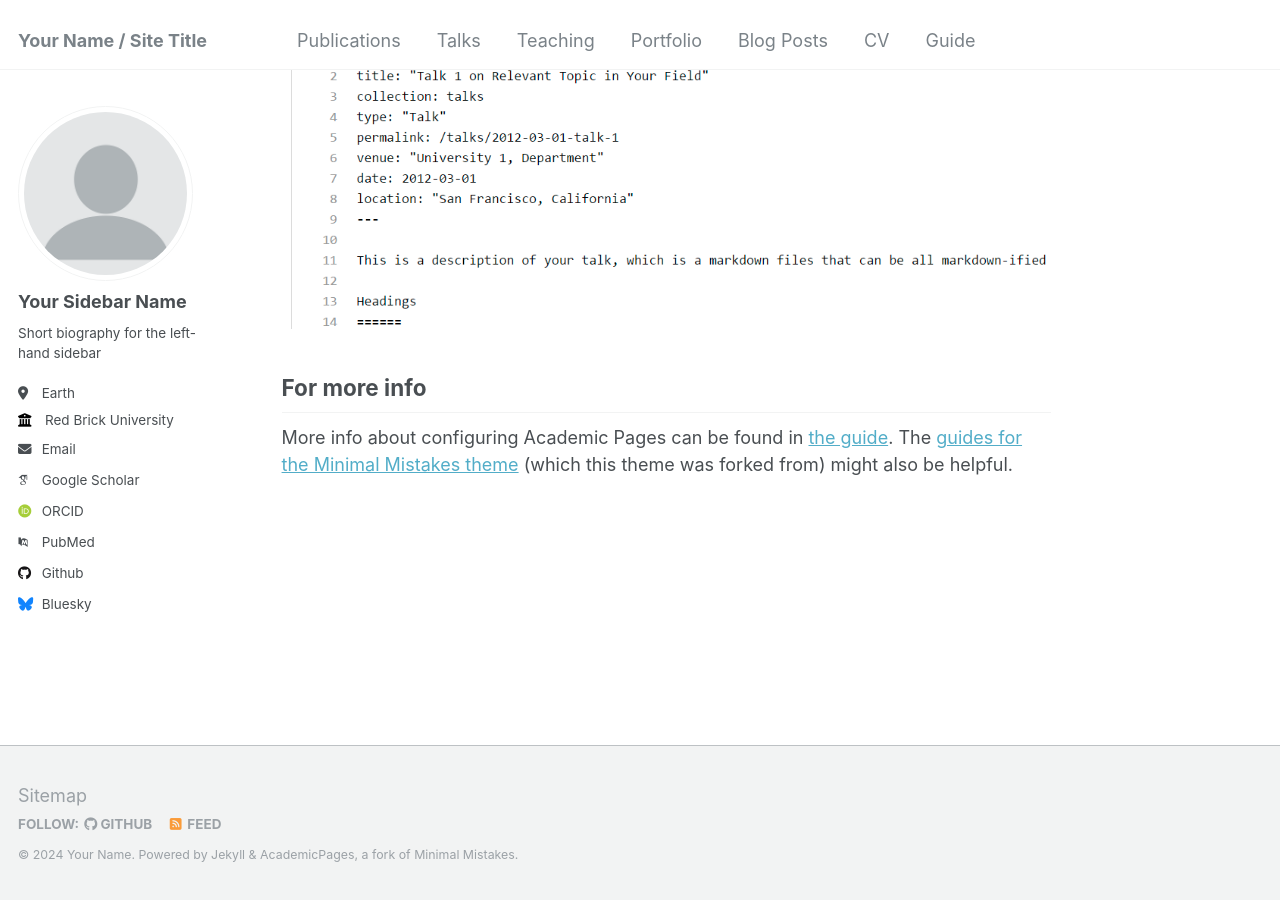
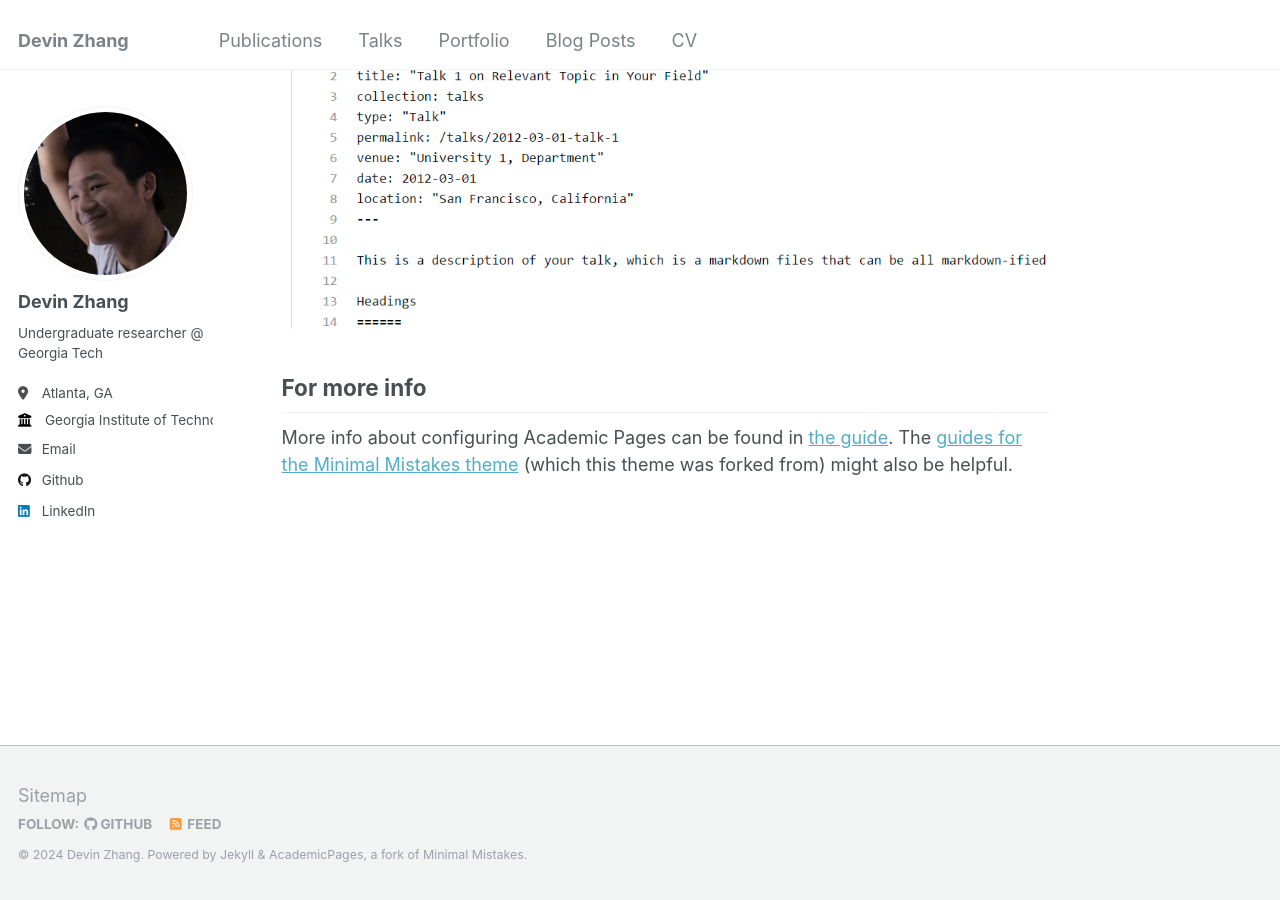
Before and after one commit to devinzhang415/devinzhang415.github.io, a Jekyll site: the page built from _pages/about.md, in a window 1280 px wide and 900 px high, scrolled down 2660 px. Built offline with Jekyll 4.4.1, drawn with Linux system fonts in a browser that asks for light colours; some web fonts are replaced.

```diff
--- a/_config.yml
+++ b/_config.yml
@@ -8,47 +8,47 @@
 
 # Basic Site Settings
 locale                   : "en-US"
-title                    : "Your Name / Site Title"
+title                    : "Devin Zhang"
 title_separator          : "-"
-name                     : &name "Your Name"
-description              : &description "personal description"
-url                      : https://academicpages.github.io # the base hostname & protocol for your site e.g. "https://mmistakes.github.io"
+name                     : &name "Devin Zhang"
+description              : &description "Undergraduate researcher @ Georgia Tech"
+url                      : https://devinzhang415.github.io
 baseurl                  : "" # the subpath of your site, e.g. "/blog"
-repository               : "academicpages/academicpages.github.io"
+repository               : "devinzhang415/devinzhang415.github.io"
 
 # Site Author - The following control what appear as part of the author content on the side bar.
 #               If a field is blank the icon and link will not appear, otherwise it will be shown.
 #               Additional customization can be done by editing /_includes/author-profile.html
 author:
   # Biographic information
-  avatar           : "profile.png"
-  name             : "Your Sidebar Name"
+  avatar           : "profile.jpg"
+  name             : "Devin Zhang"
   pronouns         : # example: "she/her"
-  bio              : "Short biography for the left-hand sidebar"
-  location         : "Earth"
-  employer         : "Red Brick University"
+  bio              : "Undergraduate researcher @ Georgia Tech"
+  location         : "Atlanta, GA"
+  employer         : "Georgia Institute of Technology"
   uri              : # URL
-  email            : "none@example.org"
+  email            : "devinzhang415@gmail.com"
 
   # Academic websites
   arxiv            : # URL - Update with the correct link to your profile
-  googlescholar    : "https://scholar.google.com/citations?user=PS_CX0AAAAAJ"
+  googlescholar    : # URL
   impactstory      : # URL
-  orcid            : "http://orcid.org/yourorcidurl"
+  orcid            : # URL
   semantic         : # URL
-  pubmed           : "https://www.ncbi.nlm.nih.gov/pubmed/?term=john+snow"
+  pubmed           : # URL
   researchgate     : # URL
 
   # Repositories and software development
   bitbucket        : # Username - Update with your username on the site
   codepen          : # Username
   dribbble         : # Username
-  github           : "academicpages"
+  github           : "devinzhang415"
   kaggle           : # Username
   stackoverflow    : # User number or user number and name (i.e., use "1" or "1/jeff-atwood")
 
   # Social media
-  bluesky          : "bsky.app" # Replace this with you Bluesky username
+  bluesky          : # Username
   facebook         : # Username
   flickr           : # Username
   foursquare       : # Username
@@ -57,7 +57,7 @@ author:
   keybase          : # Username
   instagram        : # Username
   lastfm           : # Username
-  linkedin         : # Username
+  linkedin         : "devinzhang415"
   mastodon         : # URL
   medium           : # URL
   pinterest        : # Username
--- a/_data/navigation.yml
+++ b/_data/navigation.yml
@@ -11,9 +11,6 @@ main:
   - title: "Talks"
     url: /talks/
 
-  - title: "Teaching"
-    url: /teaching/
-
   - title: "Portfolio"
     url: /portfolio/
 
@@ -22,6 +19,3 @@ main:
 
   - title: "CV"
     url: /cv/
-
-  - title: "Guide"
-    url: /markdown/
```
Also changed, not shown: _pages/markdown.md (deleted, +0 -263 lines), _pages/teaching.html (deleted, +0 -12 lines), images/profile.jpg (added), images/profile.png (deleted).
